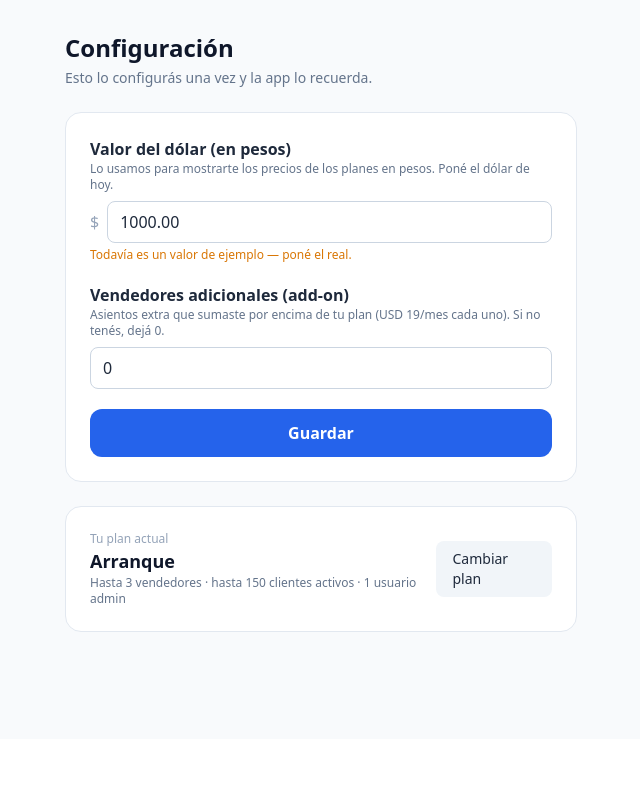
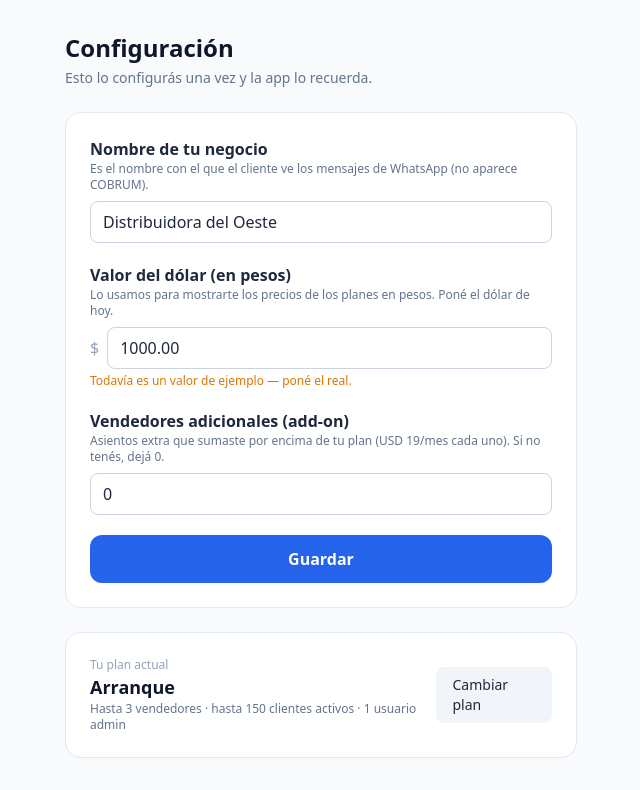
Before and after one commit to oesteintegral360-commits/COBRUM, a FastAPI app: page /configuracion in a window 1280 px wide. Shown: the part 61-851 px from the top of the page, without its empty margins (319-959 px from the left). Before the commit the page ends 693 px from the top, so only its background shows below. Run offline with FastAPI, Linux system fonts and the light colour scheme; data comes from the database, SQL or seed files in the repository; some libraries are stand-ins or nearby versions.

Commit message:
Fase 3 web: recordatorio copiloto, 3 botones, conversación y contador de costo

```diff
--- a/web/app.py
+++ b/web/app.py
@@ -7,7 +7,7 @@ Es a propósito mínima y "acción-first": una sola acción importante por panta
   - GET  /clientes -> la lista de clientes con sus facturas, vencidos y tramos.
 """
 
-from datetime import date
+from datetime import date, datetime
 from pathlib import Path
 import shutil
 
@@ -17,10 +17,11 @@ from fastapi.templating import Jinja2Templates
 from fastapi.staticfiles import StaticFiles
 
 from cobranzas.db import Sesion, crear_tablas
-from cobranzas.modelos import Cliente, ImportSnapshot, Configuracion
+from cobranzas.modelos import Cliente, ImportSnapshot, Configuracion, Mensaje
 from cobranzas.importador import importar_foto
 from cobranzas import motor
 from cobranzas import planes as planes_mod
+from cobranzas import mensajeria
 
 AQUI = Path(__file__).resolve().parent
 SUBIDOS = AQUI / "subidos"
@@ -164,6 +165,15 @@ def lista_clientes(request: Request):
         avisos_limite = planes_mod.chequear_limites(
             plan, len(vendedores), cantidad_clientes, config.vendedores_adicionales
         )
+
+        # --- Contador de costo de WhatsApp: plantillas enviadas este mes ---
+        inicio_mes = datetime(hoy.year, hoy.month, 1)
+        plantillas_mes = (sesion.query(Mensaje)
+                          .filter(Mensaje.direccion == "saliente",
+                                  Mensaje.tipo == "plantilla",
+                                  Mensaje.fecha_hora >= inicio_mes).count())
+        costo_usd = plantillas_mes * mensajeria.COSTO_PLANTILLA_USD
+        costo_pesos = costo_usd * float(config.valor_dolar)
     finally:
         sesion.close()
 
@@ -179,6 +189,8 @@ def lista_clientes(request: Request):
         "hoy": hoy,
         "avisos_limite": avisos_limite,
         "plan_actual": plan,
+        "plantillas_mes": plantillas_mes,
+        "costo_pesos": costo_pesos,
     })
 
 
@@ -249,6 +261,7 @@ def pagina_configuracion(request: Request, guardado: bool = False):
             "dolar_configurado": config.dolar_configurado,
             "plan_actual": planes_mod.plan_por_clave(config.plan_actual),
             "vendedores_adicionales": config.vendedores_adicionales,
+            "nombre_negocio": config.nombre_negocio,
         }
     finally:
         sesion.close()
@@ -258,8 +271,9 @@ def pagina_configuracion(request: Request, guardado: bool = False):
 
 
 @app.post("/configuracion")
-def guardar_configuracion(valor_dolar: float = Form(...), vendedores_adicionales: int = Form(0)):
-    """Guarda el valor del dólar y los vendedores adicionales contratados."""
+def guardar_configuracion(valor_dolar: float = Form(...), vendedores_adicionales: int = Form(0),
+                          nombre_negocio: str = Form("")):
+    """Guarda el valor del dólar, los vendedores adicionales y el nombre del negocio."""
     sesion = Sesion()
     try:
         config = Configuracion.obtener(sesion)
@@ -267,7 +281,123 @@ def guardar_configuracion(valor_dolar: float = Form(...), vendedores_adicionales
             config.valor_dolar = valor_dolar
             config.dolar_configurado = True
         config.vendedores_adicionales = max(0, vendedores_adicionales)
+        if nombre_negocio.strip():
+            config.nombre_negocio = nombre_negocio.strip()
         sesion.commit()
     finally:
         sesion.close()
     return RedirectResponse(url="/configuracion?guardado=true", status_code=303)
+
+
+def _datos_cliente(sesion, cuit, hoy):
+    """
+    Junta lo que necesita la pantalla de conversación de un cliente: sus datos, la deuda
+    vencida, en qué etapa de tono va, si la ventana de 24 hs está abierta, el texto del
+    próximo recordatorio y el historial de mensajes. Devuelve None si el cliente no existe.
+    """
+    cliente = sesion.get(Cliente, cuit)
+    if cliente is None:
+        return None
+
+    config = Configuracion.obtener(sesion)
+    facturas = list(cliente.facturas)
+    vencidas = [f for f in facturas if motor.esta_vencida(f, hoy)]
+    total_vencido = sum((float(f.saldo_pendiente) for f in vencidas), 0.0)
+    max_dias = max((motor.dias_atraso(f, hoy) for f in vencidas), default=0)
+    # La factura más vieja vencida (la que nombramos en el mensaje).
+    factura_ref = ""
+    if vencidas:
+        factura_ref = max(vencidas, key=lambda f: motor.dias_atraso(f, hoy)).numero_factura
+
+    ahora = datetime.now()
+    etapa = mensajeria.etapa_por_dias(max_dias)
+    ventana = mensajeria.ventana_abierta(cliente.ultimo_mensaje_entrante, ahora)
+    tipo_proximo = mensajeria.tipo_de_mensaje(cliente.ultimo_mensaje_entrante, ahora)
+
+    propuesta = ""
+    if vencidas:
+        propuesta = mensajeria.redactar_recordatorio(
+            cliente.nombre or "cliente", config.nombre_negocio, cliente.vendedor_asignado,
+            factura_ref, total_vencido, max_dias, etapa)
+
+    historial = (sesion.query(Mensaje).filter(Mensaje.cuit == cuit)
+                 .order_by(Mensaje.fecha_hora.asc(), Mensaje.id.asc()).all())
+    mensajes = [{
+        "direccion": m.direccion,
+        "texto": m.texto,
+        "tipo": m.tipo,
+        "etapa": m.etapa,
+        "fecha_hora": m.fecha_hora,
+    } for m in historial]
+
+    return {
+        "cuit": cliente.cuit,
+        "nombre": cliente.nombre or "(sin nombre)",
+        "vendedor": cliente.vendedor_asignado or "",
+        "telefono": cliente.telefono_whatsapp or "",
+        "falta_telefono": cliente.falta_telefono,
+        "total_vencido": total_vencido,
+        "tiene_vencidas": bool(vencidas),
+        "etapa": etapa,
+        "ventana_abierta": ventana,
+        "tipo_proximo": tipo_proximo,
+        "propuesta": propuesta,
+        "mensajes": mensajes,
+        "botones": mensajeria.BOTONES,
+    }
+
+
+@app.get("/cliente/{cuit}", response_class=HTMLResponse)
+def pagina_cliente(request: Request, cuit: str):
+    """Conversación con un cliente: ver el recordatorio propuesto, enviarlo y simular respuestas."""
+    sesion = Sesion()
+    try:
+        datos = _datos_cliente(sesion, cuit, date.today())
+    finally:
+        sesion.close()
+    if datos is None:
+        return RedirectResponse(url="/clientes", status_code=303)
+    return plantillas.TemplateResponse("cliente.html", {"request": request, "c": datos})
+
+
+@app.post("/cliente/{cuit}/enviar")
+def enviar_recordatorio(cuit: str):
+    """Registra el envío (simulado) del recordatorio propuesto, marcando si es plantilla o gratis."""
+    hoy = date.today()
+    sesion = Sesion()
+    try:
+        datos = _datos_cliente(sesion, cuit, hoy)
+        if datos and datos["tiene_vencidas"]:
+            sesion.add(Mensaje(
+                cuit=cuit,
+                direccion="saliente",
+                tipo=datos["tipo_proximo"],   # 'plantilla' (con costo) o 'respuesta_ventana' (gratis)
+                etapa=datos["etapa"],
+                fecha_hora=datetime.now(),
+                texto=datos["propuesta"],
+            ))
+            sesion.commit()
+    finally:
+        sesion.close()
+    return RedirectResponse(url=f"/cliente/{cuit}", status_code=303)
+
+
+@app.post("/cliente/{cuit}/responder")
+def responder_cliente(cuit: str, boton: str = Form(...)):
+    """
+    Simula que el cliente toca uno de los 3 botones. Cuenta como mensaje ENTRANTE y abre
+    la ventana gratis de 24 hs.
+    """
+    sesion = Sesion()
+    try:
+        cliente = sesion.get(Cliente, cuit)
+        if cliente is not None and boton in mensajeria.BOTONES:
+            ahora = datetime.now()
+            sesion.add(Mensaje(
+                cuit=cuit, direccion="entrante", fecha_hora=ahora, texto=boton,
+            ))
+            cliente.ultimo_mensaje_entrante = ahora  # abre la ventana gratis
+            sesion.commit()
+    finally:
+        sesion.close()
+    return RedirectResponse(url=f"/cliente/{cuit}", status_code=303)
--- a/web/templates/configuracion.html
+++ b/web/templates/configuracion.html
@@ -13,6 +13,16 @@
   {% endif %}
 
   <form action="/configuracion" method="post" class="bg-white rounded-2xl border border-slate-200 p-6 space-y-5">
+
+    <div>
+      <label for="nombre_negocio" class="block font-semibold text-slate-800">Nombre de tu negocio</label>
+      <p class="text-xs text-slate-500 mb-2">
+        Es el nombre con el que el cliente ve los mensajes de WhatsApp (no aparece COBRUM).
+      </p>
+      <input id="nombre_negocio" name="nombre_negocio" type="text"
+             value="{{ config.nombre_negocio }}"
+             class="w-full rounded-lg border border-slate-300 px-3 py-2 focus:border-blue-500 focus:outline-none">
+    </div>
 
     <div>
       <label for="valor_dolar" class="block font-semibold text-slate-800">Valor del dólar (en pesos)</label>
```
Also changed, not shown: web/templates/cliente.html (added, +113 -0 lines), web/templates/lista.html (+20 -1 lines).
